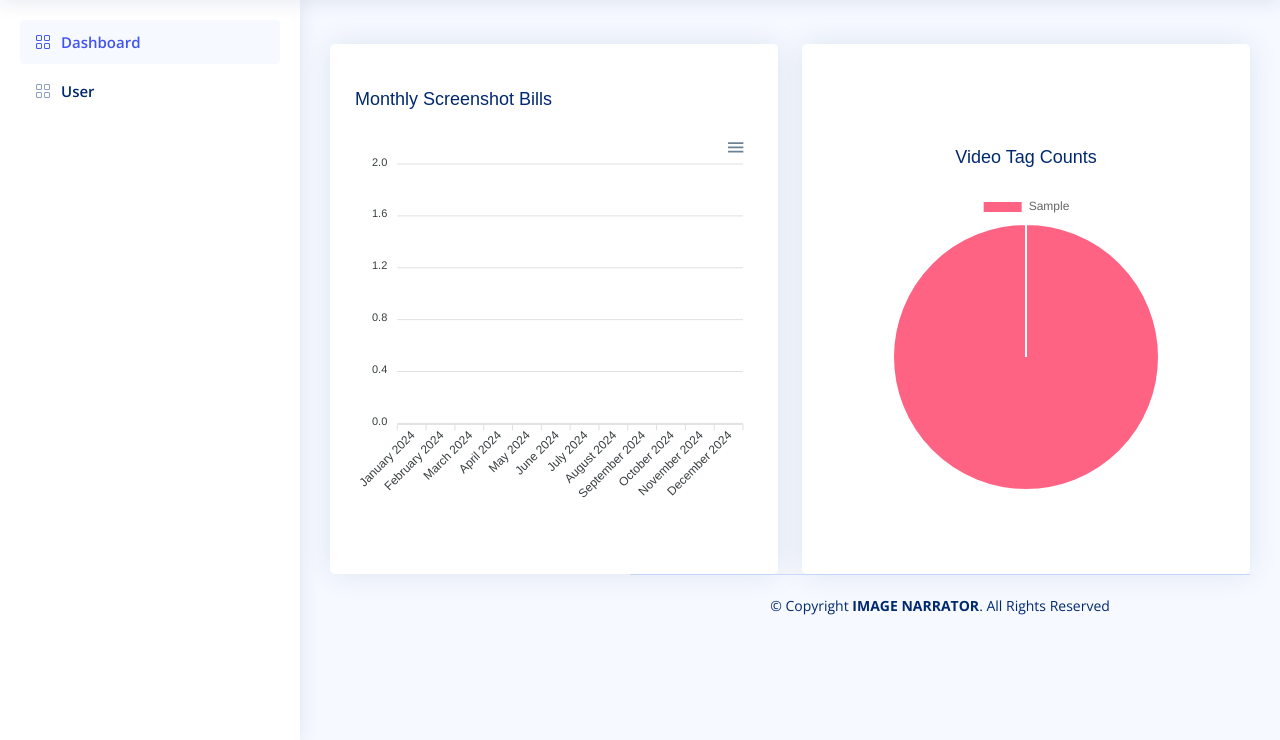
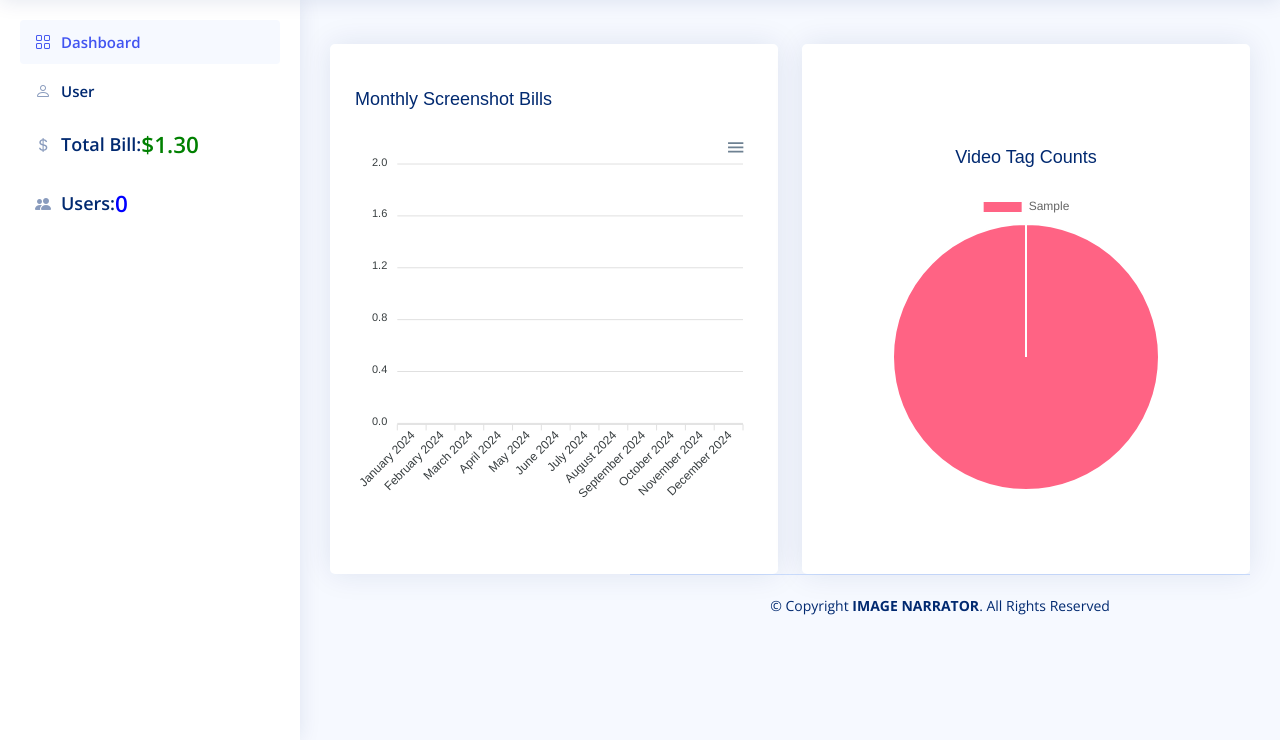
Before and after one commit to Lisa123wang/ImageNarrator, a PHP site: page /pages-members.php in a window 1280 px wide. Shown: the part 60-800 px from the top of the page. Run offline with PHP 8.4, Linux system fonts and the light colour scheme; the visitor is signed in with stand-in values (Sample User, id 1); tables that the repository leaves empty or names only in its code hold one stand-in row (values such as "Sample post"); some libraries are stand-ins or nearby versions.

Commit message:
Update pages-members.php

```diff
--- a/NarratorAdmin/pages-members.php
+++ b/NarratorAdmin/pages-members.php
@@ -115,6 +115,16 @@
         $tags[] = $row['tags'];
         $tagCounts[] = intval($row['tagCount']);
     }
+    $sqlTotalBill = "SELECT COUNT(*) AS totalScreenshotCount FROM imagerecognition";
+    $resultTotalBill = mysqli_query($link, $sqlTotalBill);
+    $rowTotalBill = mysqli_fetch_assoc($resultTotalBill);
+    $totalBill = $rowTotalBill['totalScreenshotCount'] * $screenshot_cost;
+
+    // User count calculation
+    $sqlUserCount = "SELECT COUNT(*) AS userCount FROM user WHERE role = 'user'";
+    $resultUserCount = mysqli_query($link, $sqlUserCount);
+    $rowUserCount = mysqli_fetch_assoc($resultUserCount);
+    $userCount = $rowUserCount['userCount'];
 ?>
 
    <!-- ======= Header ======= -->
@@ -201,11 +211,24 @@
         </li><!-- End Dashboard Nav -->
         <li class="nav-item">
             <a class="nav-link collapsed" href="pages-user.php">
-                <i class="bi bi-grid"></i>
+                <i class="bi bi-person"></i>
                 <span>User</span>
             </a>
-        </li>
-
+        </li><!-- End User Nav -->
+        <li class="nav-item">
+            <a class="nav-link collapsed" href="#">
+                <i class="bi bi-currency-dollar"></i>
+                <span style="font-size: 1.2em;">Total Bill:</span>
+                <span style="font-size: 1.5em; color: green;"><?php echo "$" . number_format($totalBill, 2); ?></span>
+            </a>
+        </li><!-- End Total Bill Nav -->
+        <li class="nav-item">
+            <a class="nav-link collapsed" href="#">
+                <i class="bi bi-people-fill"></i>
+                <span style="font-size: 1.2em;">Users:</span>
+                <span style="font-size: 1.5em; color: blue;"><?php echo $userCount; ?></span>
+            </a>
+        </li><!-- End Users Nav -->
     </ul>
 </aside><!-- End Sidebar-->
 
```
